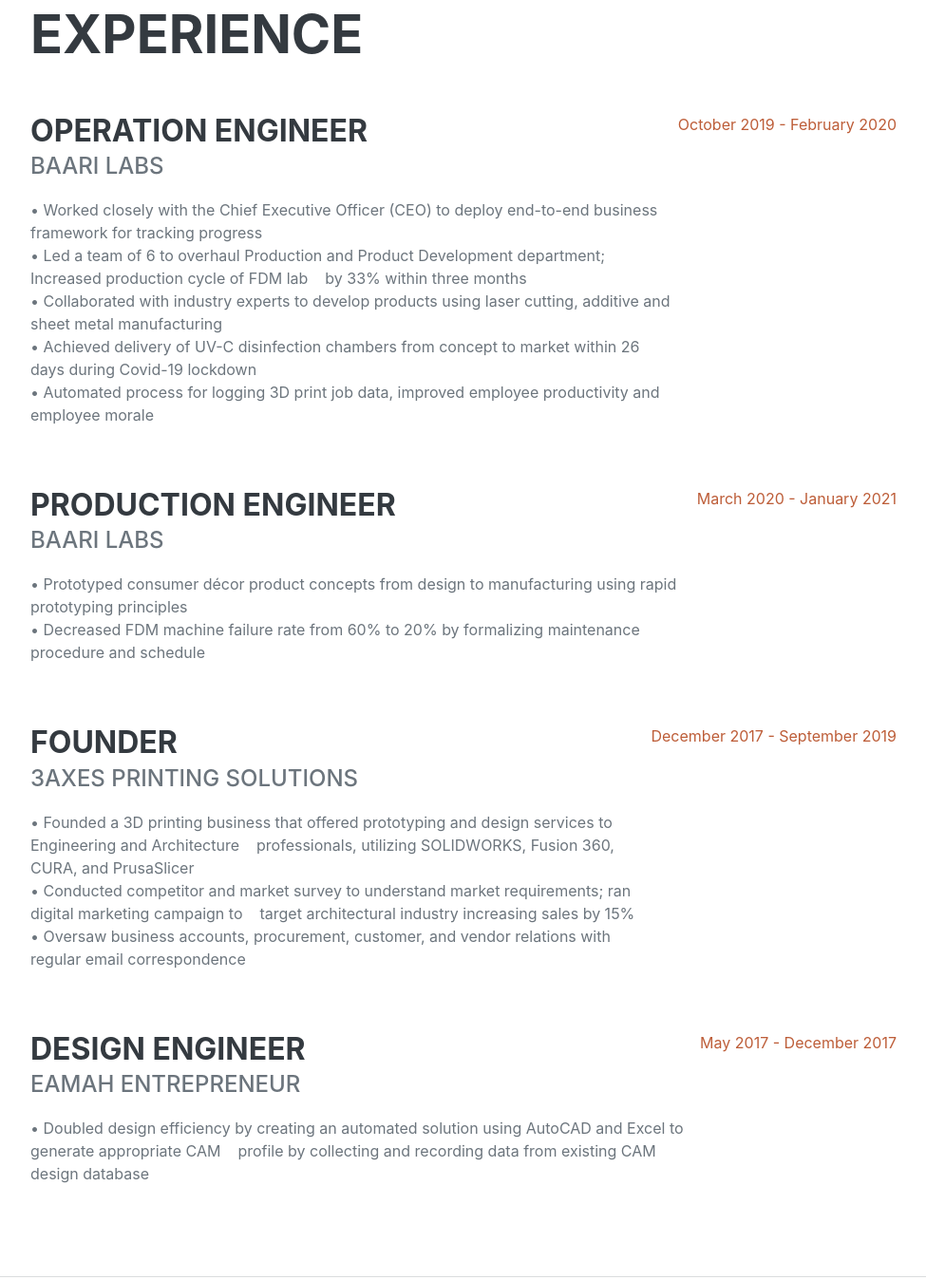
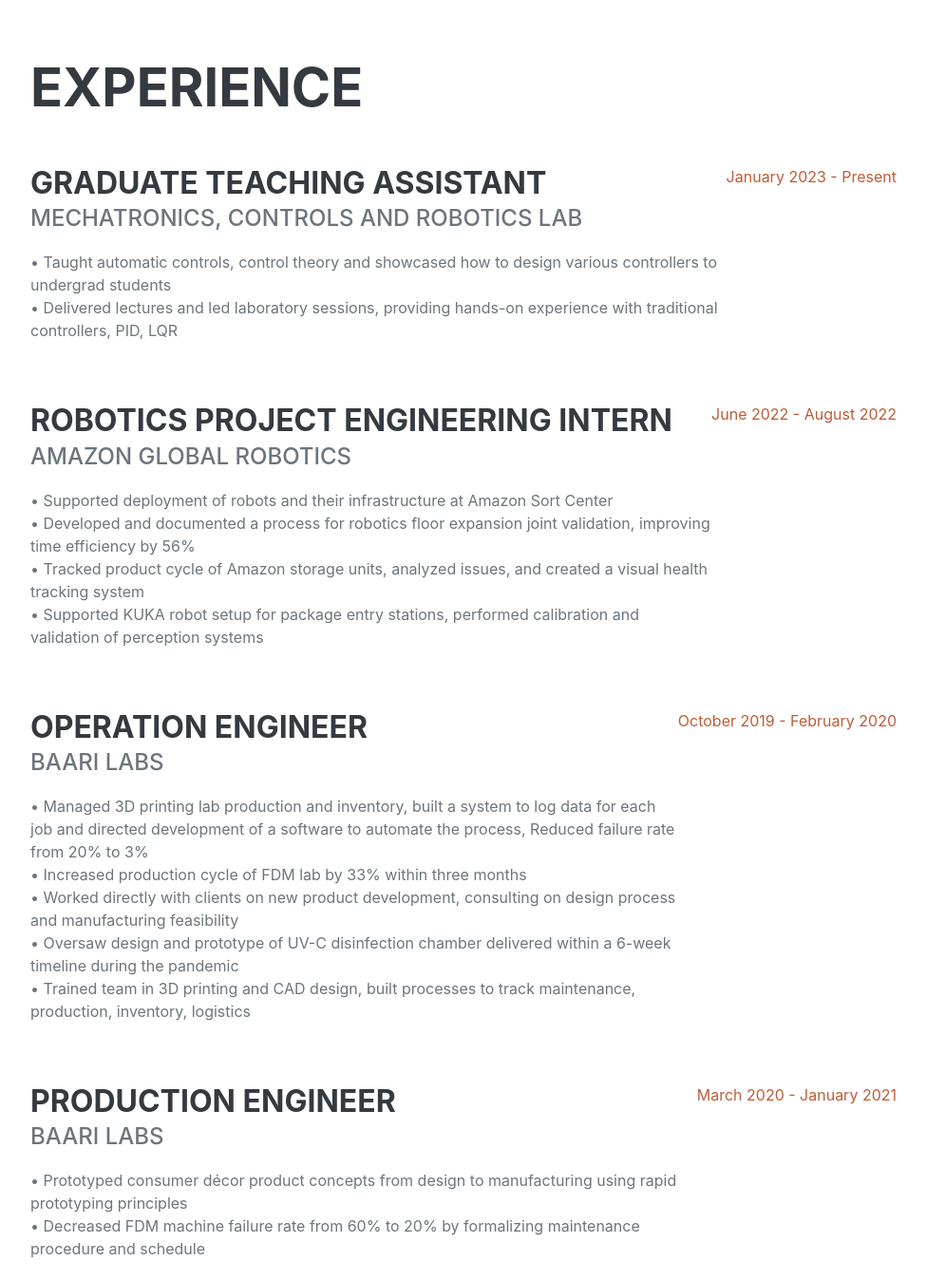
Before and after one commit to mustafab0/MustafaB_portfolio, a plain HTML site: page index.html in a window 1280 px wide. Shown: the part 816-2164 px from the top of the page at 95% size, without its empty margins (288-1263 px from the left). Drawn offline with nearby package versions, Linux system fonts and the light colour scheme; a web font is replaced by a local one.

Commit message:
updated experience

```diff
--- a/index.html
+++ b/index.html
@@ -30,7 +30,7 @@
                     <li class="nav-item"><a class="nav-link js-scroll-trigger" href="#education">Education</a></li>
                     <li class="nav-item"><a class="nav-link js-scroll-trigger" href="#projects">Projects</a></li>
                 <!-- <li class="nav-item"><a class="nav-link js-scroll-trigger" href="#skills">Skills</a></li>-->
-                    <li class="nav-item"><a class="nav-link js-scroll-trigger" href="#interests">Interests</a></li>
+                <!-- <li class="nav-item"><a class="nav-link js-scroll-trigger" href="#interests">Interests</a></li> -->
                 </ul>
             </div>
         </nav>
@@ -47,10 +47,12 @@
                         New York · (518) 556-8271 ·
                         <a href="mailto:mb8595@nyu.edu">mb8595@nyu.edu</a>
                     </div>
-                    <p class="lead mb-5">I am a Robotics graduate student at New York university currently working in the Machines in Motion lab as an assistant.
+                    <p class="lead mb-5">A robotics engineer with expertise in control systems, mechatronics and rapid prototyping.
 
+                        I started my career working with 3D printing, catering to engineering professionals, architects and businesses looking to quickly prototype.
+                        As a next step, I joined a budding 3D printing startup, Baari Labs, as a production engineer and was promoted to the position of Operations engineer with a focus on product development and defining business processes.
                         I have experience with computer vision, machine learning and embedded programming. I like to tinker with electronics and have hands on experience
-                        building and manipulating robots. I have also gained industrial experience leading a team and managing a 3D printing farm.</p>
+                        building and manipulating robots. </p>
 
                     <div class="social-icons">
                         <a class="social-icon" href="https://www.linkedin.com/in/mustafabhadsorawala/"><i class="fab fa-linkedin-in"></i></a>
@@ -75,7 +77,7 @@
                               <div class="d-flex text-small fw-bolder"><span class="me-auto">ROS</span></div>
                             </div>
                             <div class="py-1">
-                              <div class="d-flex text-small fw-bolder"><span class="me-auto">Machine Learning</span></div>
+                              <div class="d-flex text-small fw-bolder"><span class="me-auto">Control Theory</span></div>
                             </div>
                           </div>
                          <div class="col-md-5 offset-md-2">
@@ -98,20 +100,41 @@
         </div>
         <br>
         <hr class="m-0" />
-
         <!-- Experience-->
         <section class="resume-section" id="experience">
             <div class="resume-section-content">
                 <h2 class="mb-5">Experience</h2>
                 <div class="d-flex flex-column flex-md-row justify-content-between mb-5">
                     <div class="flex-grow-1">
+                        <h3 class="mb-0">Graduate Teaching Assistant</h3>
+                        <div class="subheading mb-3">Mechatronics, Controls and Robotics Lab</div>
+                        <p> •	Taught automatic controls, control theory and showcased how to design various controllers to undergrad students<br>
+                            •	Delivered lectures and led laboratory sessions, providing hands-on experience with traditional controllers, PID, LQR<br>
+                        </p>
+                    </div>
+                    <div class="flex-shrink-0"><span class="text-primary">January 2023 - Present</span></div>
+                </div>
+                <div class="d-flex flex-column flex-md-row justify-content-between mb-5">
+                    <div class="flex-grow-1">
+                        <h3 class="mb-0">Robotics Project Engineering Intern</h3>
+                        <div class="subheading mb-3">Amazon Global Robotics</div>
+                        <p> •	Supported deployment of robots and their infrastructure at Amazon Sort Center<br>
+                            •	Developed and documented a process for robotics floor expansion joint validation, improving time efficiency by 56%<br>
+                            •	Tracked product cycle of Amazon storage units, analyzed issues, and created a visual health tracking system<br>
+                            •	Supported KUKA robot setup for package entry stations, performed calibration and validation of perception systems<br>
+                        </p>
+                    </div>
+                    <div class="flex-shrink-0"><span class="text-primary">June 2022 - August 2022</span></div>
+                </div>
+                <div class="d-flex flex-column flex-md-row justify-content-between mb-5">
+                    <div class="flex-grow-1">
                         <h3 class="mb-0">Operation Engineer</h3>
                         <div class="subheading mb-3">Baari Labs</div>
-                        <p> •	Worked closely with the Chief Executive Officer (CEO) to deploy end-to-end business framework for tracking progress<br>
-                            •	Led a team of 6 to overhaul Production and Product Development department; Increased production cycle of FDM lab &nbsp;&nbsp;&nbsp;by 33% within three months<br>
-                            •	Collaborated with industry experts to develop products using laser cutting, additive and sheet metal manufacturing<br>
-                            •	Achieved delivery of UV-C disinfection chambers from concept to market within 26 days during Covid-19 lockdown<br>
-                            •	Automated process for logging 3D print job data, improved employee productivity and employee morale<br>
+                        <p> •	Managed 3D printing lab production and inventory, built a system to log data for each job and directed development of a software to automate the process, Reduced failure rate from 20% to 3%<br>
+                            •	Increased production cycle of FDM lab by 33% within three months<br>
+                            •	Worked directly with clients on new product development, consulting on design process and manufacturing feasibility<br>
+                            •	Oversaw design and prototype of UV-C disinfection chamber delivered within a 6-week timeline during the pandemic<br>
+                            •	Trained team in 3D printing and CAD design, built processes to track maintenance, production, inventory, logistics<br>
                         </p>
                     </div>
                     <div class="flex-shrink-0"><span class="text-primary">October 2019 - February 2020</span></div>
@@ -130,9 +153,9 @@
                     <div class="flex-grow-1">
                         <h3 class="mb-0">Founder</h3>
                         <div class="subheading mb-3">3Axes Printing Solutions</div>
-                        <p> •	Founded a 3D printing business that offered prototyping and design services to Engineering and Architecture &nbsp;&nbsp;&nbsp;professionals, utilizing SOLIDWORKS, Fusion 360, CURA, and PrusaSlicer<br>
-                            •	Conducted competitor and market survey to understand market requirements; ran digital marketing campaign to &nbsp;&nbsp;&nbsp;target architectural industry increasing sales by 15%<br>
-                            •	Oversaw business accounts, procurement, customer, and vendor relations with regular email correspondence</p>
+                        <p> •	Founded and operated a 3D printing business offered CAD design and prototyping services using FDM fabrication<br>
+                            •	Conducted new product development, creating CAD designs and prototyping using laser cutting, sheet metal manufacturing, and 3D printing<br>
+                        </p>
                     </div>
                     <div class="flex-shrink-0"><span class="text-primary">December 2017 - September 2019</span></div>
                 </div>
```
